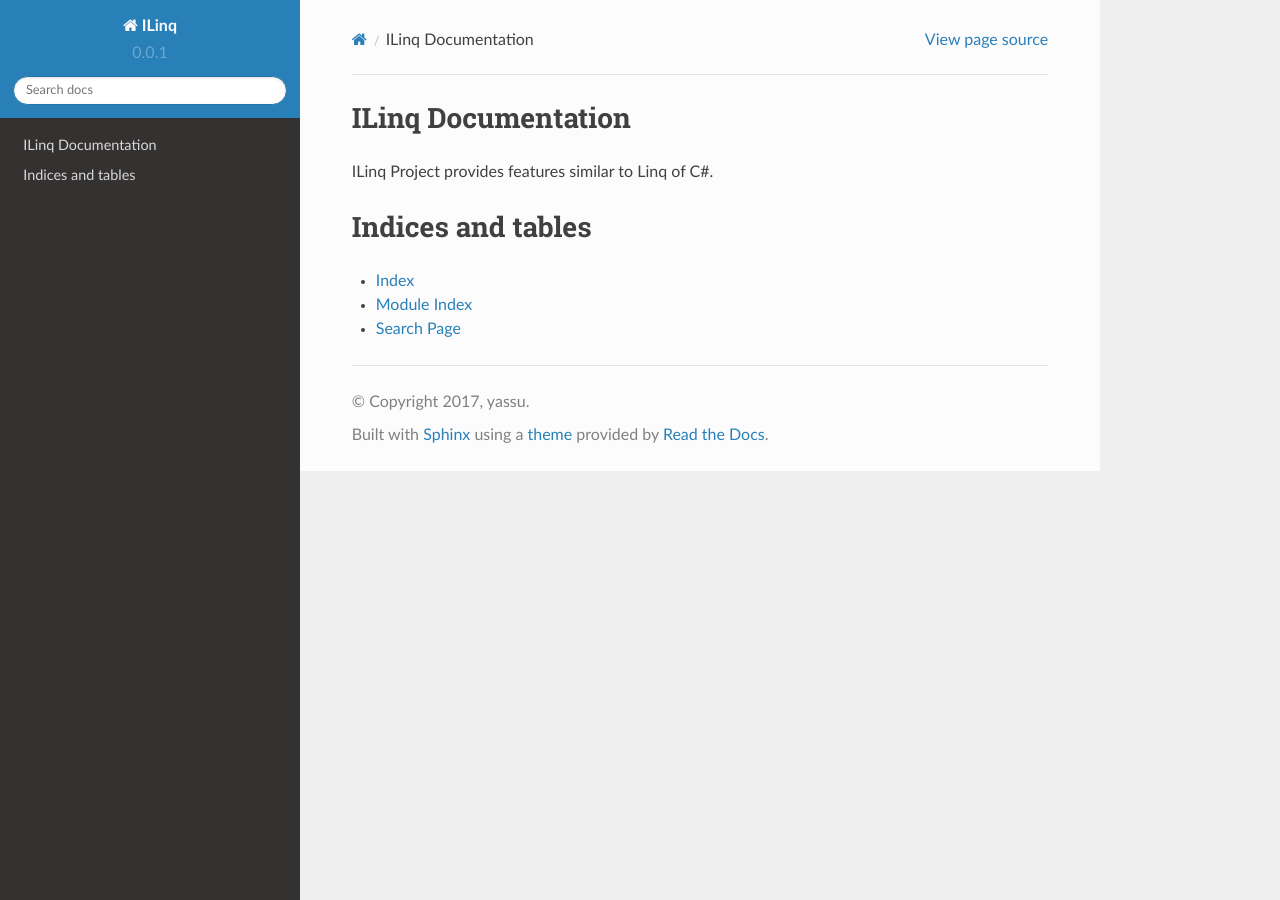
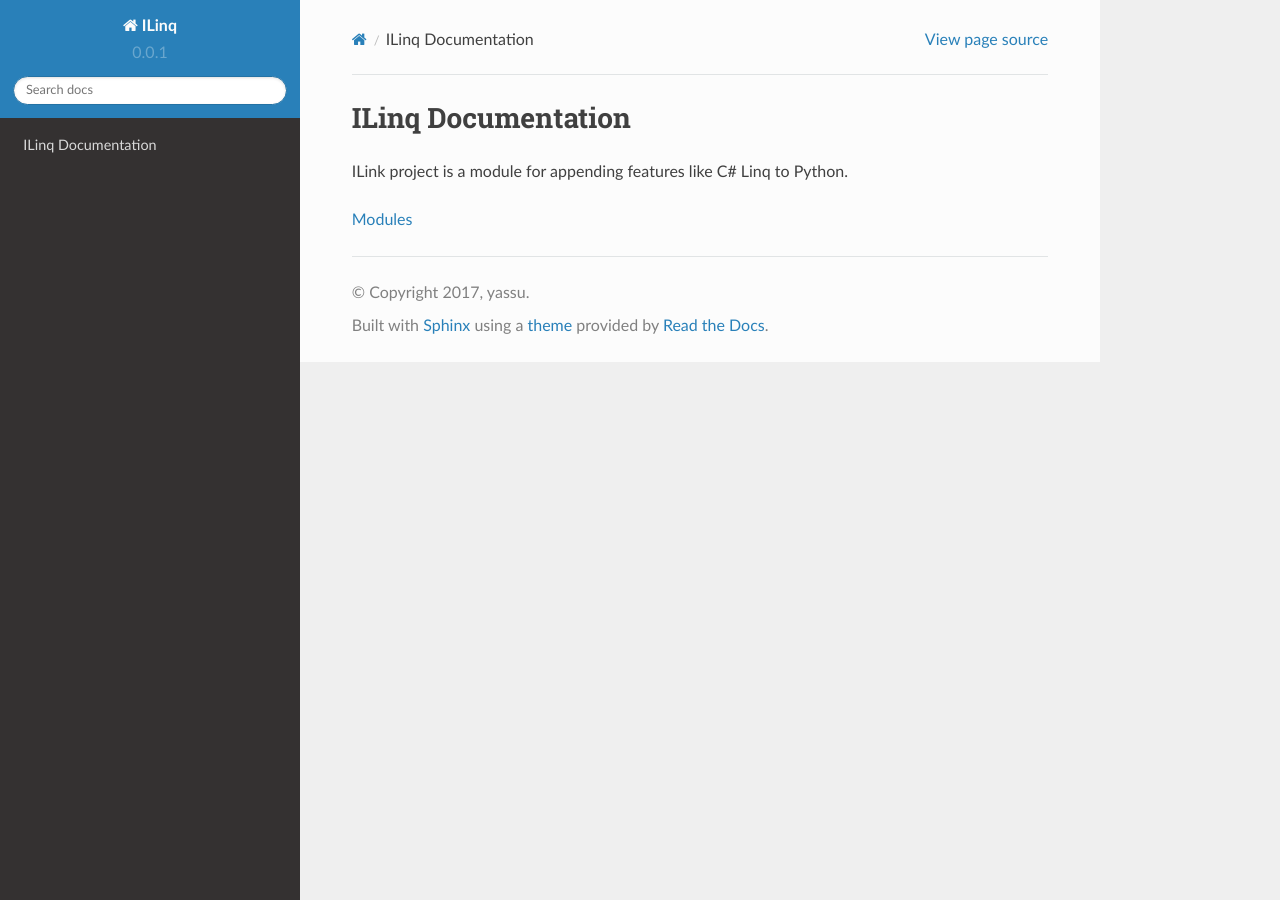
Before and after one commit to yassu/ilinq.py, a Sphinx documentation site: the page built from docs/index.rst, in a window 1280 px wide. Built offline with Sphinx 7.4.7 and the Read the Docs theme 2.0.0, drawn with Linux system fonts in a browser that asks for light colours.

Commit message:
update docs

```diff
--- a/docs/index.rst
+++ b/docs/index.rst
@@ -4,19 +4,9 @@
    contain the root `toctree` directive.
 
 ILinq Documentation
-=================================
+=====================
 
-ILinq Project provides features similar to Linq of C#.
-
-.. toctree::
-   :maxdepth: 2
-   :caption: Contents:
+ILink project is a module for appending features like C# Linq to Python.
 
 
-
-Indices and tables
-==================
-
-* :ref:`genindex`
-* :ref:`modindex`
-* :ref:`search`
+`Modules <apis/modules.html>`_
```
